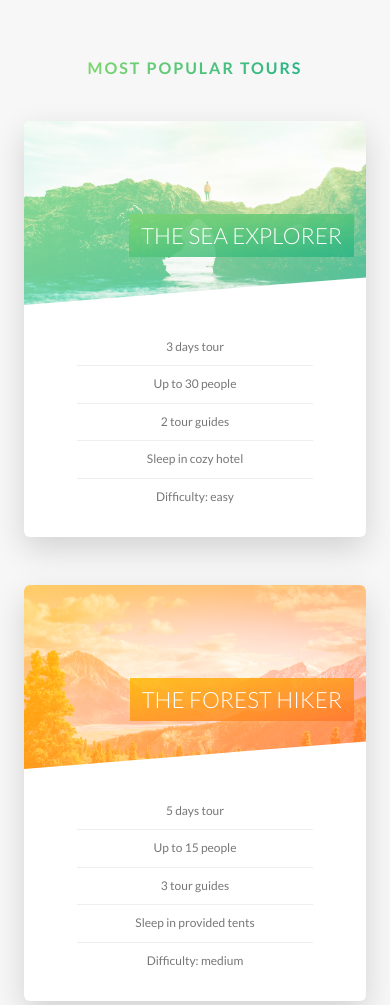
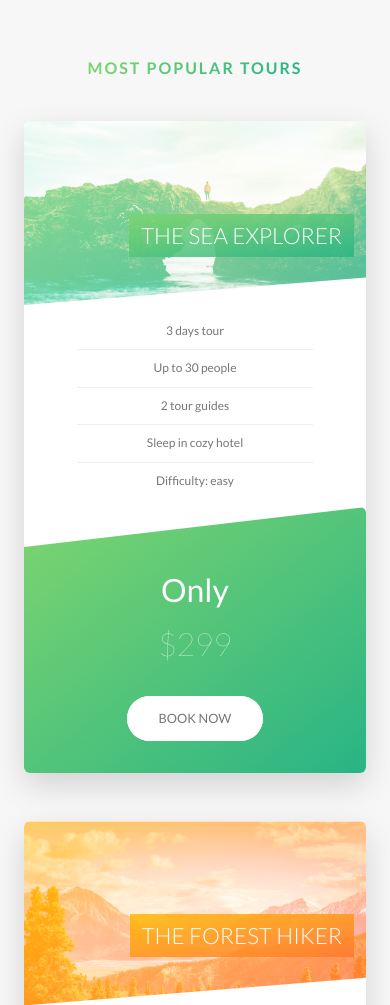
Before and after one commit to Niki-Mozzon/Natours, a website: page index.html in a window 390 px wide. Shown: the part 2316-3321 px from the top of the page. Drawn offline with Linux system fonts and the light colour scheme.

Commit message:
Media queries

```diff
--- a/sass/components/_card.scss
+++ b/sass/components/_card.scss
@@ -111,7 +111,7 @@
     }
 
     &__details {
-        padding:3rem;
+        padding: 3rem;
         ul {
             list-style: none;
             width: 80%;
@@ -127,26 +127,73 @@
         }
     }
 
-    &__cta{
+    &__cta {
         position: absolute;
-        top:50%;
+        top: 50%;
         left: 50%;
-        transform: translate(-50%,-50%);
+        transform: translate(-50%, -50%);
         width: 90%;
         text-align: center;
     }
 
-    &__price-box{
+    &__price-box {
         color: $color-white;
         margin-bottom: 8rem;
     }
 
-    &__price-only{
-        font-size:4rem;
+    &__price-only {
+        font-size: 4rem;
     }
 
-    &__price-value{
+    &__price-value {
         font-size: 6rem;
         font-weight: 200;
     }
+
+    @include respond(tab-port) {
+        height: auto;
+        border-radius: $border-radius-small;
+        box-shadow: 0 1.5rem 4rem rgba($color-black, 0.15);
+        background-color: $color-white;
+
+        &__side {
+            box-shadow: none;
+            height: auto;
+            position: relative;
+
+            &--back {
+                transform: rotateY(0);
+                clip-path: polygon(0 15%, 100% 0, 100% 100%, 0 100%);
+            }
+        }
+
+        &:hover &__side--front {
+            transform: rotateY(0);
+        }
+
+        &:hover &__side--back {
+            transform: rotateY(0);
+        }
+
+        &__details {
+            padding: 1rem 3rem;
+        }
+
+        &__cta {
+            position: relative;
+            top: 0%;
+            left: 0%;
+            transform: translate(0);
+            width: 100%;
+            padding: 7rem 4rem 4rem 4rem;
+        }
+
+        &__price-box {
+            margin-bottom: 3rem;
+        }
+
+        &__price-value {
+            font-size: 4rem;
+        }
+    }
 }
--- a/sass/components/_form.scss
+++ b/sass/components/_form.scss
@@ -25,6 +25,10 @@
         &::placeholder {
             color: $color-gray-dark-2;
         }
+
+        @include respond(tab-port){
+            width: 100%;
+        }
     }
 
     &__group:not(:last-child) {
@@ -51,6 +55,12 @@
         &-group {
             width: 49%;
             display: inline-block;
+
+            @include respond(tab-port){
+                width: 100%;
+                margin-bottom: 3rem;
+
+            }
         }
 
         &-label {
@@ -69,6 +79,7 @@
             position: absolute;
             left: 0;
             top: -.5rem;
+
 
 
             &::after{
--- a/sass/components/_story.scss
+++ b/sass/components/_story.scss
@@ -2,7 +2,7 @@
     width: 70%;
     margin: 0 auto;
     box-shadow: 0 3rem 6rem rgba($color-black, 0.1);
-    background-color: rgba($color-white, .5);
+    background-color: rgba($color-white, 0.5);
     border-radius: $border-radius-small;
     padding: 6rem;
     padding-left: 9rem;
@@ -49,11 +49,30 @@
         transform: translate(-50%, -50%);
     }
 
-    &:hover &__image{
+    &:hover &__image {
         transform: scale(1.4);
         filter: blur(2px) brightness(95%);
         backface-visibility: hidden;
     }
 
+    @include respond(tab-port) {
+        width: 100%;
+        padding: 4rem;
+        padding-left: 7rem;
+    }
 
+    @include respond(phone) {
+        transform: skewX(0deg);
+        width: 100%;
+        padding: 4rem;
+        padding-left: 7rem;
+
+        &__text {
+            transform: skewX(0);
+        }
+
+        &__shape {
+            transform: translateX(-3rem) skewX(0);
+        }
+    }
 }
--- a/sass/pages/_home.scss
+++ b/sass/pages/_home.scss
@@ -62,5 +62,24 @@
     &__form{
         width: 50%;
         padding: 6rem;
+
+        @include respond(tab-land){
+            width: 65%;
+        }
+
+        @include respond(tab-port){
+            width: 100%;
+            padding: 4rem 3rem;
+        }
+    }
+
+    @include respond(tab-land){
+        background-image: linear-gradient(105deg, rgba($color-white, .8)65%,(transparent )65%), url(../img/nat-10.jpg);
+        background-size: cover;
+
+    }
+
+    @include respond(tab-port){
+        background-image: linear-gradient(90deg, rgba($color-white, .8)100%,(transparent )100%), url(../img/nat-10.jpg);
     }
 }
```
Also changed, not shown: css/style.css. Lines whose indentation alone changed are shown as unchanged.
